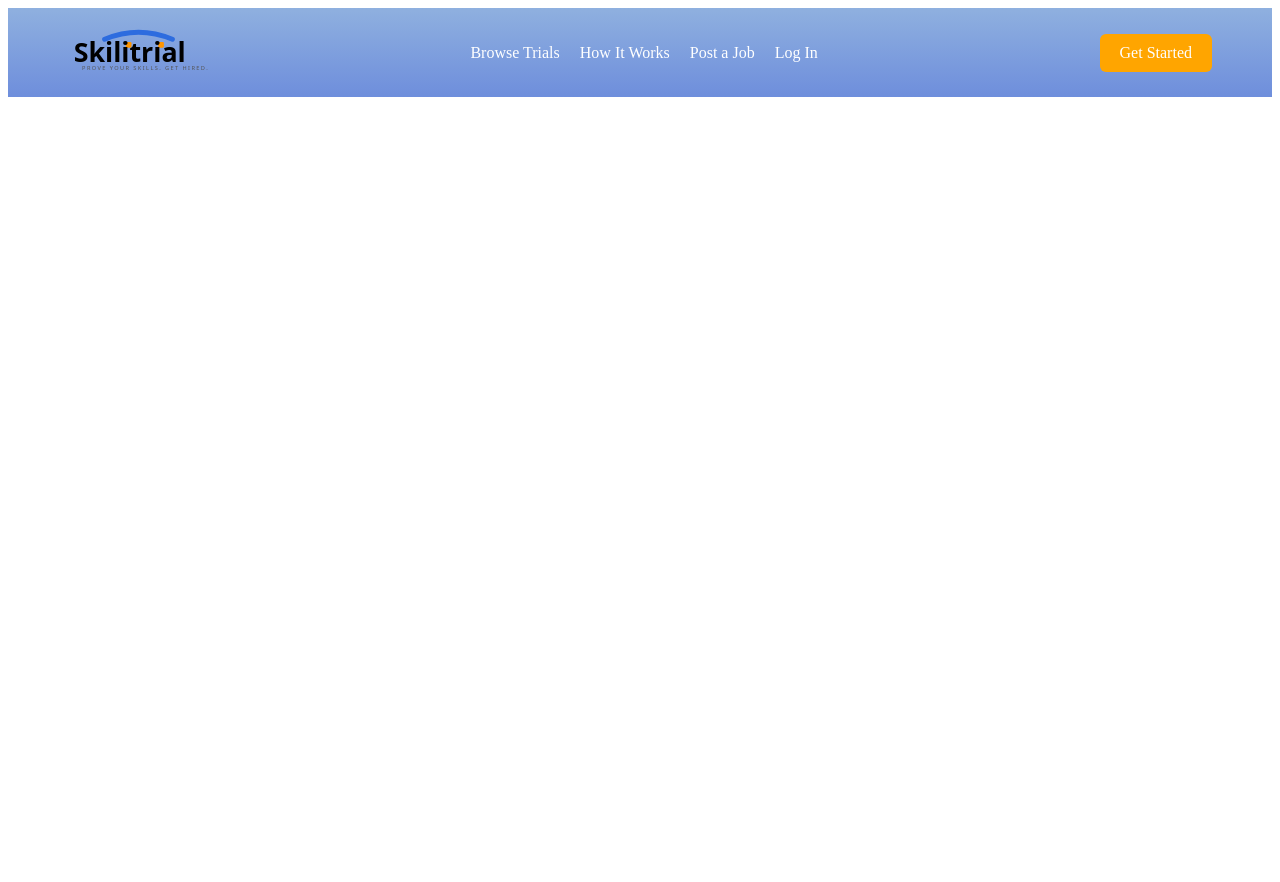
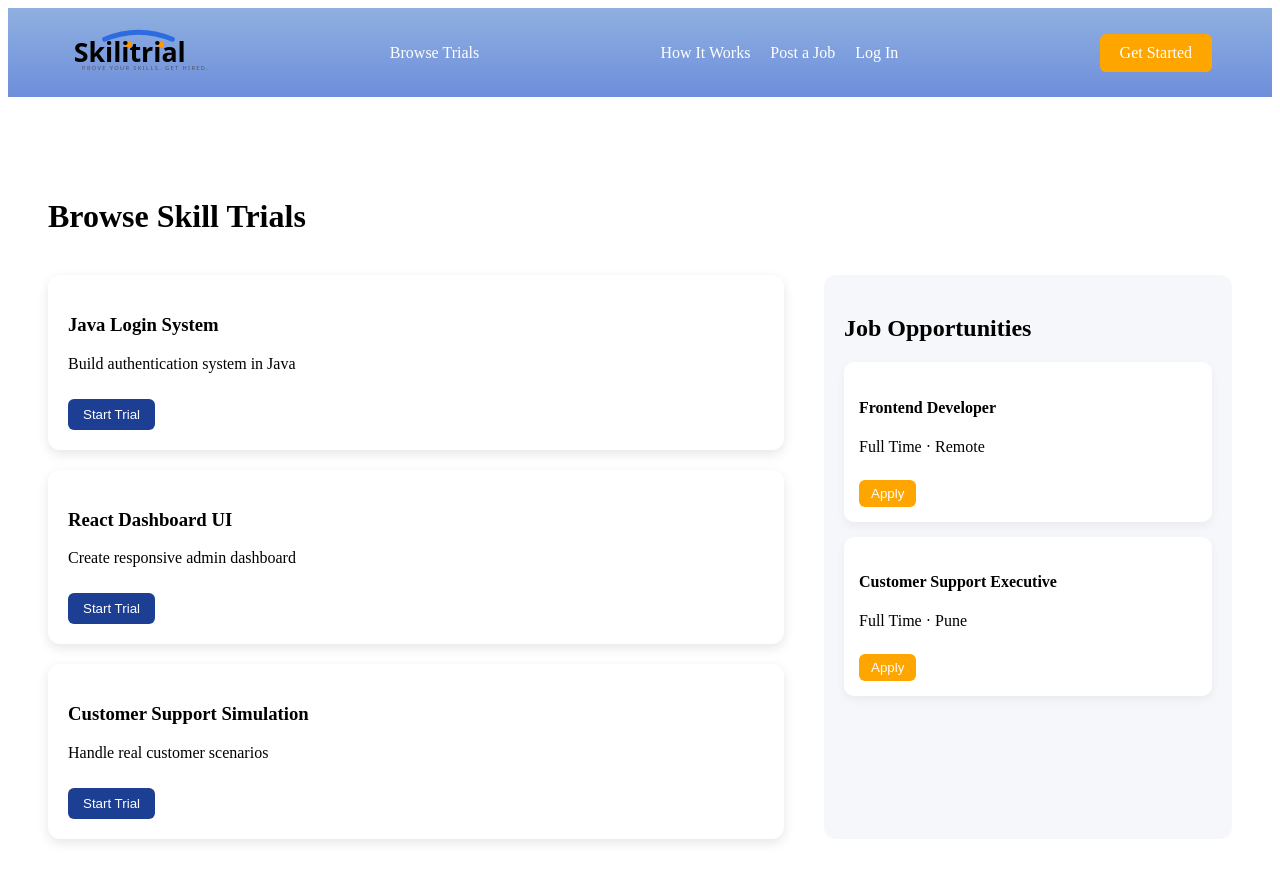
Before and after one commit to sahilbagal2004/Skilitrial, a React app in the folder skilitrial/frontend/: page /browse-trials in a window 1280 px wide. Shown: the top 882 px of the page. Before the commit the page ends 800 px from the top, so only its background shows below. Built offline with nearby package versions, Linux system fonts and the light colour scheme; the HTML template or start-up script is replaced by a standard one.

Commit message:
updated API to production backend

```diff
--- a/skilitrial/frontend/src/App.jsx
+++ b/skilitrial/frontend/src/App.jsx
@@ -6,6 +6,7 @@ import Home from "./pages/Home";
 import Profile from "./pages/Profile";
 import Dashboard from "./pages/Dashboard";
 import ProtectedRoute from "./components/ProtectedRoute";
+import BrowseTrials from "./pages/BrowseTrials";
 
 function App() {
   const location = useLocation();
@@ -31,6 +32,7 @@ function App() {
         <Route path="/login" element={<Login />} />
         <Route path="/register" element={<Register />} />
         <Route path="/dashboard" element={<Dashboard />} />
+        <Route path="/browse-trials" element={<BrowseTrials />} />
         <Route
   path="/dashboard"
   element={
--- a/skilitrial/frontend/src/components/Navbar.css
+++ b/skilitrial/frontend/src/components/Navbar.css
@@ -23,3 +23,19 @@
 .logo img {
   height: 45px;
 }
+.nav-link {
+  text-decoration: none;
+  color: white;
+  font-weight: 500;
+}
+
+@media (max-width: 768px) {
+  .nav-links {
+    display: flex;
+    flex-direction: column;
+    gap: 15px;
+  }
+}
+.logo {
+  text-decoration: none;
+}
--- a/skilitrial/frontend/src/components/Navbar.jsx
+++ b/skilitrial/frontend/src/components/Navbar.jsx
@@ -1,16 +1,21 @@
-import { Link } from "react-router-dom";
 import "./Navbar.css";
 import logo from "../assets/logo.svg";
+import { Link } from "react-router-dom";
 
 function Navbar() {
   return (
     <nav className="navbar">
-      <div className="logo">
+
+      {/* LOGO → HOME */}
+      <Link to="/" className="logo">
         <img src={logo} alt="Skilitrial Logo" />
-      </div>
+      </Link>
+
+      <Link to="/browse-trials" className="nav-link">
+        Browse Trials
+      </Link>
 
       <div className="nav-links">
-        <Link to="/">Browse Trials</Link>
         <Link to="/">How It Works</Link>
         <Link to="/">Post a Job</Link>
         <Link to="/login">Log In</Link>
--- a/skilitrial/frontend/src/config.js
+++ b/skilitrial/frontend/src/config.js
@@ -1 +1 @@
-export const BASE_URL = "https://filter-weapon-testament-designs.trycloudflare.com";
+export const BASE_URL = "http://localhost:5000";
--- /dev/null
+++ b/skilitrial/frontend/src/pages/BrowseTrials.css
@@ -0,0 +1,61 @@
+.browse-container {
+  padding: 80px 40px;
+}
+
+.browse-layout {
+  display: flex;
+  gap: 40px;
+  margin-top: 40px;
+}
+
+.trial-list {
+  flex: 2;
+  display: flex;
+  flex-direction: column;
+  gap: 20px;
+}
+
+.trial-card {
+  background: white;
+  padding: 20px;
+  border-radius: 12px;
+  box-shadow: 0 4px 12px rgba(0,0,0,0.1);
+}
+
+.trial-card button {
+  margin-top: 10px;
+  background: #1c3f94;
+  color: white;
+  border: none;
+  padding: 8px 15px;
+  border-radius: 6px;
+}
+
+.job-panel {
+  flex: 1;
+  background: #f5f7fb;
+  padding: 20px;
+  border-radius: 12px;
+}
+
+.job-card {
+  background: white;
+  padding: 15px;
+  border-radius: 10px;
+  margin-bottom: 15px;
+}
+
+.job-card button {
+  margin-top: 8px;
+  background: orange;
+  border: none;
+  padding: 6px 12px;
+  border-radius: 6px;
+}
+
+/* Responsive */
+@media (max-width: 992px) {
+  .browse-layout {
+    flex-direction: column;
+  }
+}
--- /dev/null
+++ b/skilitrial/frontend/src/pages/BrowseTrials.jsx
@@ -0,0 +1,55 @@
+import "./BrowseTrials.css";
+
+function BrowseTrials() {
+  return (
+    <div className="browse-container">
+      <h1>Browse Skill Trials</h1>
+
+      <div className="browse-layout">
+
+        {/* Left Panel */}
+        <div className="trial-list">
+
+          <div className="trial-card">
+            <h3>Java Login System</h3>
+            <p>Build authentication system in Java</p>
+            <button>Start Trial</button>
+          </div>
+
+          <div className="trial-card">
+            <h3>React Dashboard UI</h3>
+            <p>Create responsive admin dashboard</p>
+            <button>Start Trial</button>
+          </div>
+
+          <div className="trial-card">
+            <h3>Customer Support Simulation</h3>
+            <p>Handle real customer scenarios</p>
+            <button>Start Trial</button>
+          </div>
+
+        </div>
+
+        {/* Right Panel */}
+        <div className="job-panel">
+          <h2>Job Opportunities</h2>
+
+          <div className="job-card">
+            <h4>Frontend Developer</h4>
+            <p>Full Time · Remote</p>
+            <button>Apply</button>
+          </div>
+
+          <div className="job-card">
+            <h4>Customer Support Executive</h4>
+            <p>Full Time · Pune</p>
+            <button>Apply</button>
+          </div>
+        </div>
+
+      </div>
+    </div>
+  );
+}
+
+export default BrowseTrials;
--- a/skilitrial/frontend/src/pages/Login.jsx
+++ b/skilitrial/frontend/src/pages/Login.jsx
@@ -17,10 +17,10 @@ function Login() {
   setLoading(true);
 
   try {
-    const res = await axios.post(
-  `${BASE_URL}/api/auth/login`,
-  { email, password }
-);
+    const API = import.meta.env.VITE_API_URL;
+
+axios.post(`${API}/api/auth/login`, formData)
+
 
     console.log("Login Success:", res.data);
 
--- a/skilitrial/frontend/src/pages/Register.jsx
+++ b/skilitrial/frontend/src/pages/Register.jsx
@@ -29,10 +29,10 @@ function Register() {
     setLoading(true);
 
     try {
-      const res = await axios.post(
-        "https://zonia-metencephalic-grimacingly.ngrok-free.dev/api/auth/register",
-        formData
-      );
+      const API = import.meta.env.VITE_API_URL;
+
+axios.post(`${API}/api/auth/login`, formData)
+
 
       alert(res.data.message || "Registered Successfully");
 
--- a/skilitrial/frontend/vite.config.js
+++ b/skilitrial/frontend/vite.config.js
@@ -5,9 +5,9 @@ export default defineConfig({
   plugins: [react()],
   server: {
     host: true,
-    strictPort: true,
-    hmr: {
-      host: true
-    }
+    port: 5173,
+    allowedHosts: [
+      'zonia-metencephalic-grimacingly.ngrok-free.dev'
+    ]
   }
 })
```
